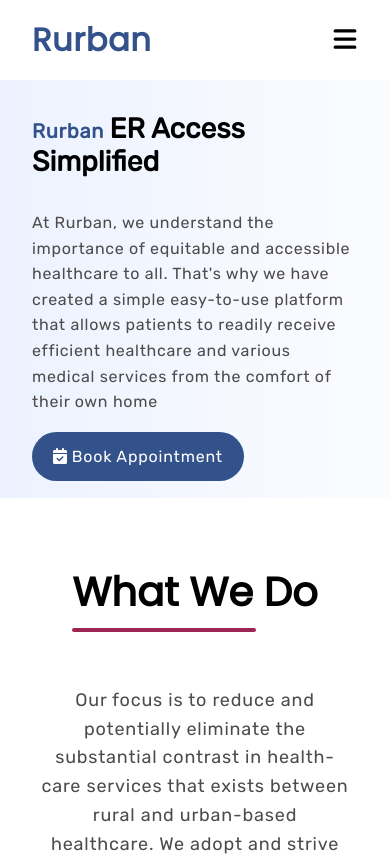
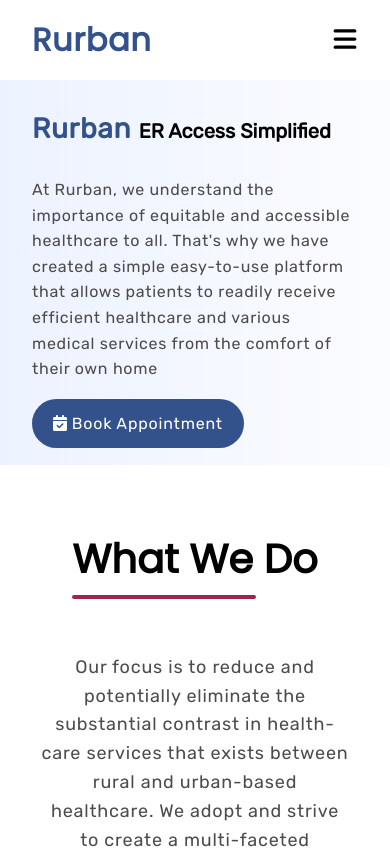
Before and after one commit to aakbmir/rurban-website, a React (Create React App) app: page / in a window 390 px wide. Shown: the top 856 px of the page. Built offline with nearby package versions, Linux system fonts and the light colour scheme.

Commit message:
modified hero css

```diff
--- a/src/Styles/Hero.css
+++ b/src/Styles/Hero.css
@@ -128,10 +128,10 @@
 }
 @media screen and (max-width: 600px) {
     .text-headline {
-        font-size: 20px;
+        font-size: 28px;
     }
     .text-title {
-        font-size: 28px;
+        font-size: 20px;
     }
     .text-descritpion {
         font-size: 16px;
```
